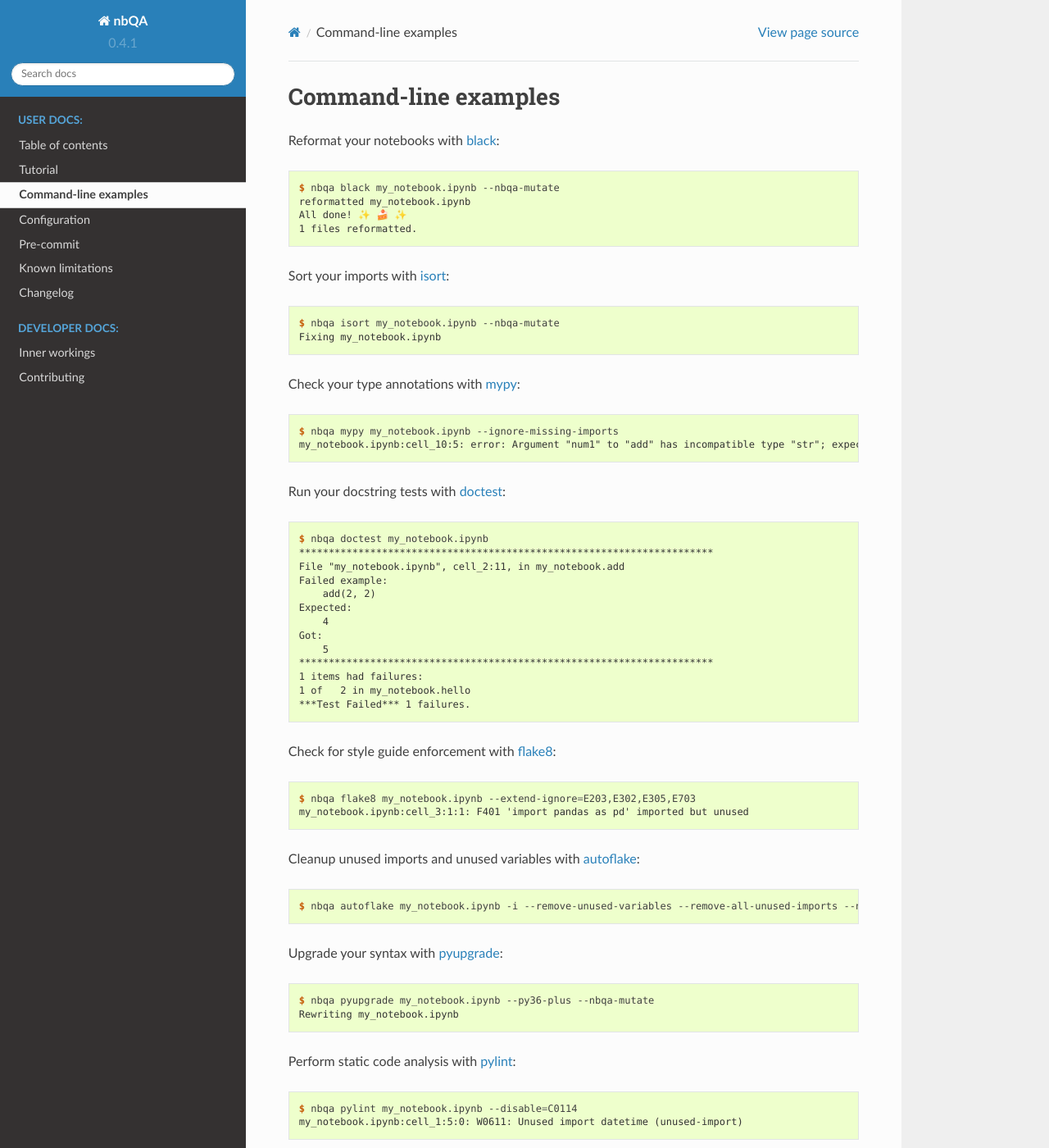
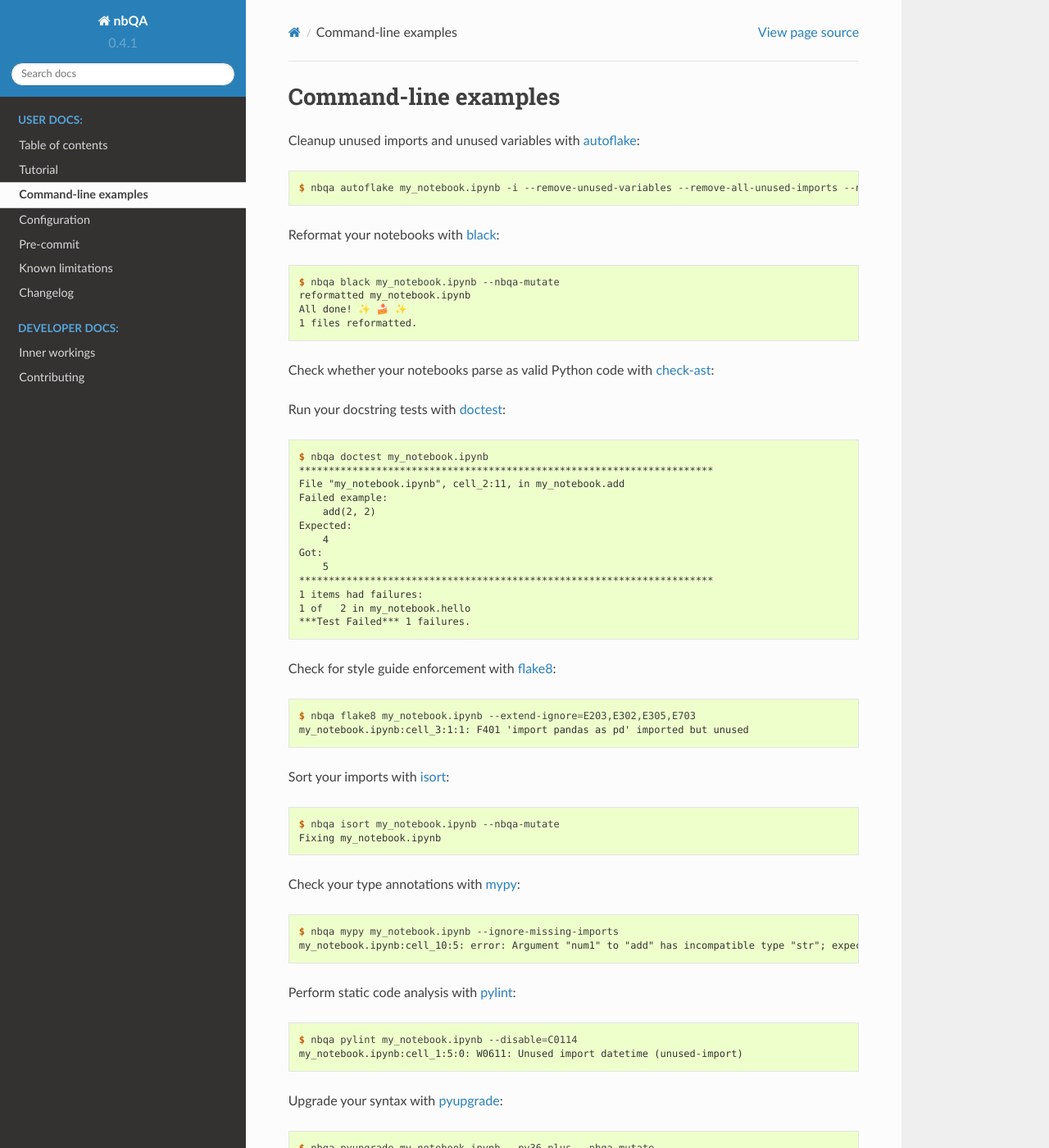
Before and after one commit to nbQA-dev/nbQA, a Sphinx documentation site: the page built from docs/examples.rst, in a window 1280 px wide and 1400 px high. Shown: the whole window at 82% size. Built offline with Sphinx 7.4.7 and the Read the Docs theme 2.0.0, drawn with Linux system fonts in a browser that asks for light colours; some of the changed text lies outside the part shown.

Commit message:
do some alphabetical sorting

```diff
--- a/docs/examples.rst
+++ b/docs/examples.rst
@@ -1,6 +1,12 @@
 =====================
 Command-line examples
 =====================
+Cleanup unused imports and unused variables with `autoflake`_:
+
+.. code:: console
+
+   $ nbqa autoflake my_notebook.ipynb -i --remove-unused-variables --remove-all-unused-imports --nbqa-mutate
+
 Reformat your notebooks with `black`_:
 
 .. code:: console
@@ -10,19 +16,11 @@
    All done! ✨ 🍰 ✨
    1 files reformatted.
 
-Sort your imports with `isort`_:
+Check whether your notebooks parse as valid Python code with `check-ast`_:
 
-.. code:: console
+.. code::console
 
-   $ nbqa isort my_notebook.ipynb --nbqa-mutate
-   Fixing my_notebook.ipynb
-
-Check your type annotations with `mypy`_:
-
-.. code:: console
-
-   $ nbqa mypy my_notebook.ipynb --ignore-missing-imports
-   my_notebook.ipynb:cell_10:5: error: Argument "num1" to "add" has incompatible type "str"; expected "int"
+   $ nbqa check-ast my_notebook.ipynb
 
 Run your docstring tests with `doctest`_:
 
@@ -49,12 +47,26 @@
    $ nbqa flake8 my_notebook.ipynb --extend-ignore=E203,E302,E305,E703
    my_notebook.ipynb:cell_3:1:1: F401 'import pandas as pd' imported but unused
 
-Cleanup unused imports and unused variables with `autoflake`_:
+Sort your imports with `isort`_:
 
 .. code:: console
 
-   $ nbqa autoflake my_notebook.ipynb -i --remove-unused-variables --remove-all-unused-imports --nbqa-mutate
+   $ nbqa isort my_notebook.ipynb --nbqa-mutate
+   Fixing my_notebook.ipynb
 
+Check your type annotations with `mypy`_:
+
+.. code:: console
+
+   $ nbqa mypy my_notebook.ipynb --ignore-missing-imports
+   my_notebook.ipynb:cell_10:5: error: Argument "num1" to "add" has incompatible type "str"; expected "int"
+
+Perform static code analysis with `pylint`_:
+
+.. code:: console
+
+   $ nbqa pylint my_notebook.ipynb --disable=C0114
+   my_notebook.ipynb:cell_1:5:0: W0611: Unused import datetime (unused-import)
 
 Upgrade your syntax with `pyupgrade`_:
 
@@ -63,18 +75,12 @@
    $ nbqa pyupgrade my_notebook.ipynb --py36-plus --nbqa-mutate
    Rewriting my_notebook.ipynb
 
-Perform static code analysis with `pylint`_:
-
-.. code:: console
-
-   $ nbqa pylint my_notebook.ipynb --disable=C0114
-   my_notebook.ipynb:cell_1:5:0: W0611: Unused import datetime (unused-import)
-
+.. _autoflake: https://github.com/myint/autoflake
 .. _black: https://black.readthedocs.io/en/stable/
+.. _check-ast: https://github.com/pre-commit/pre-commit-hooks#check-ast
+.. _doctest: https://docs.python.org/3/library/doctest.html
+.. _flake8: https://flake8.pycqa.org/en/latest/
 .. _isort: https://timothycrosley.github.io/isort/
 .. _mypy: http://mypy-lang.org/
-.. _doctest: https://docs.python.org/3/library/doctest.html
-.. _flake8: https://flake8.pycqa.org/en/latest/
-.. _autoflake: https://github.com/myint/autoflake
+.. _pylint: https://www.pylint.org/
 .. _pyupgrade: https://github.com/asottile/pyupgrade
-.. _pylint: https://www.pylint.org/
```
Also changed, not shown: README.md (+1 -2 lines), .pre-commit-hooks.yaml.
